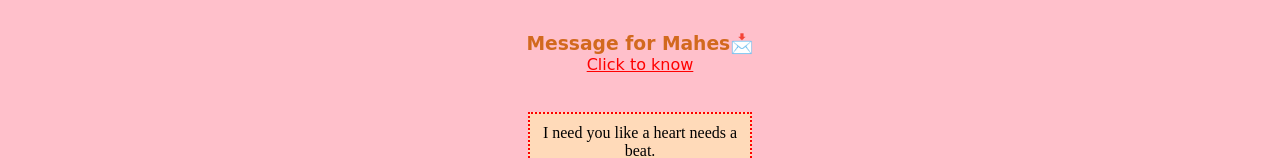
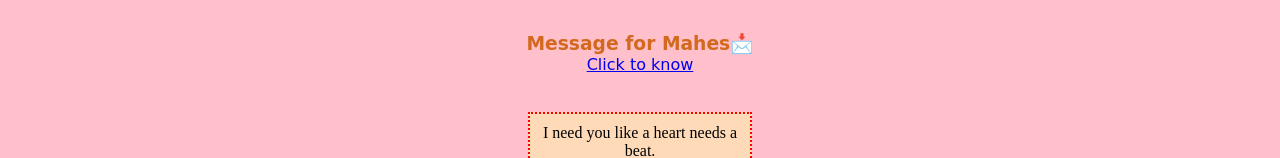
Before and after one commit to ManishaPMahes/valentine, a plain HTML site: page index.html in a window 1280 px wide. Shown: the part 284-442 px from the top of the page. Drawn offline with Linux system fonts and the light colour scheme.

Commit message:
Update index.html

```diff
--- a/index.html
+++ b/index.html
@@ -15,7 +15,7 @@
 <center>
     <div class="heart"></div>
     <h3>Message for Mahes📩</h3>
-    <a href="https://www.youtube.com/shorts/0-gq_C73o4U"  style="color:red">Click to know</a>
+    <a href="https://www.youtube.com/shorts/0-gq_C73o4U"  class="lovelink">Click to know</a>
     <br><br>
     <p>I need you like a heart needs a beat.</p>
 </center>
```
